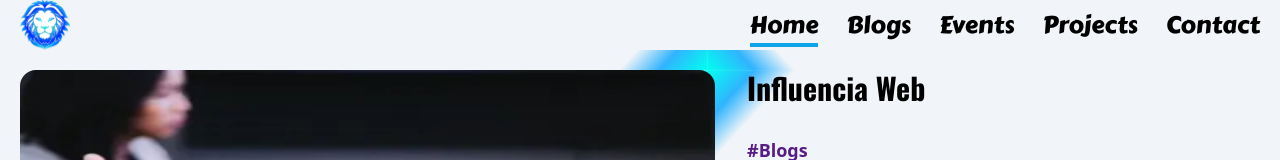
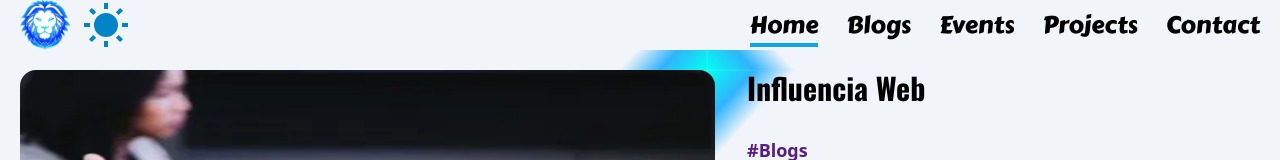
Before and after one commit to DanielLenoz/Daniel-blogV3, a React (Vite) app: page /#/ in a window 1280 px wide. Shown: the top 160 px of the page. Built offline with nearby package versions, Linux system fonts and the light colour scheme.

Commit message:
new toggle icon menu

```diff
--- a/src/components/Menu.jsx
+++ b/src/components/Menu.jsx
@@ -1,5 +1,10 @@
 import React from 'react'
-import { RiMenu3Fill, RiCloseFill } from 'react-icons/ri'
+import {
+  RiMenu3Fill,
+  RiCloseFill,
+  RiMoonClearFill,
+  RiSunFill,
+} from 'react-icons/ri'
 import { NavLink } from 'react-router-dom'
 import { useBlog } from '../hooks/useBlog'
 import logoAzul from '../../public/assets/icons/logo-azul.svg'
@@ -15,11 +20,20 @@ function Menu() {
   return (
     <header>
       <nav className="relative z-10 flex items-center justify-between bg-slate-100 px-5 dark:bg-slate-900 ">
-        <img
-          src={themes ? logorojo : logoAzul}
-          alt="mode change"
-          onClick={toggleTheme}
-        />
+        <section className="flex space-x-3 items-center">
+          <img src={themes ? logorojo : logoAzul} alt="mode change" />
+          {themes ? (
+            <RiMoonClearFill
+              className="h-12 w-12 fill-orange-600"
+              onClick={toggleTheme}
+            />
+          ) : (
+            <RiSunFill
+              className="h-12 w-12 fill-sky-600"
+              onClick={toggleTheme}
+            />
+          )}
+        </section>
         <section className="relative lg:hidden ">
           {!menuActive ? (
             <RiMenu3Fill
```
